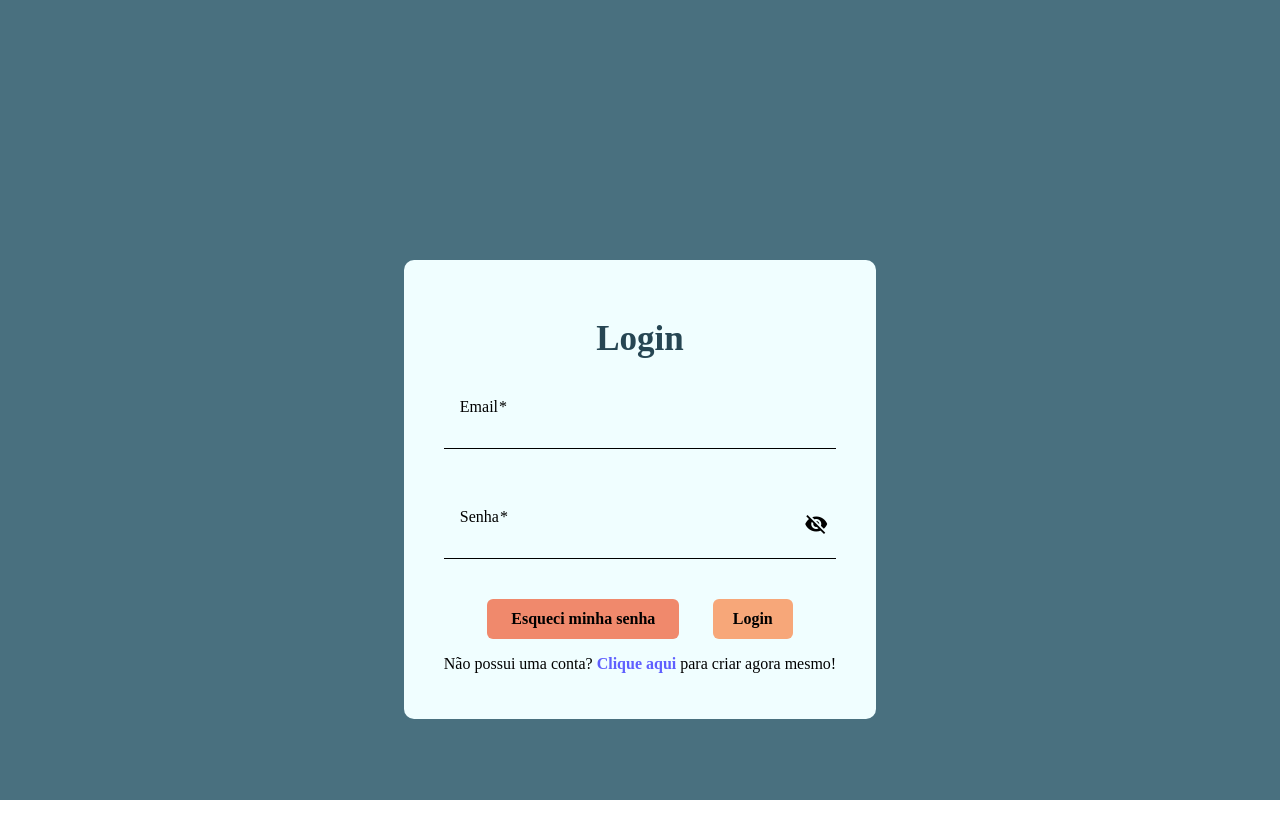
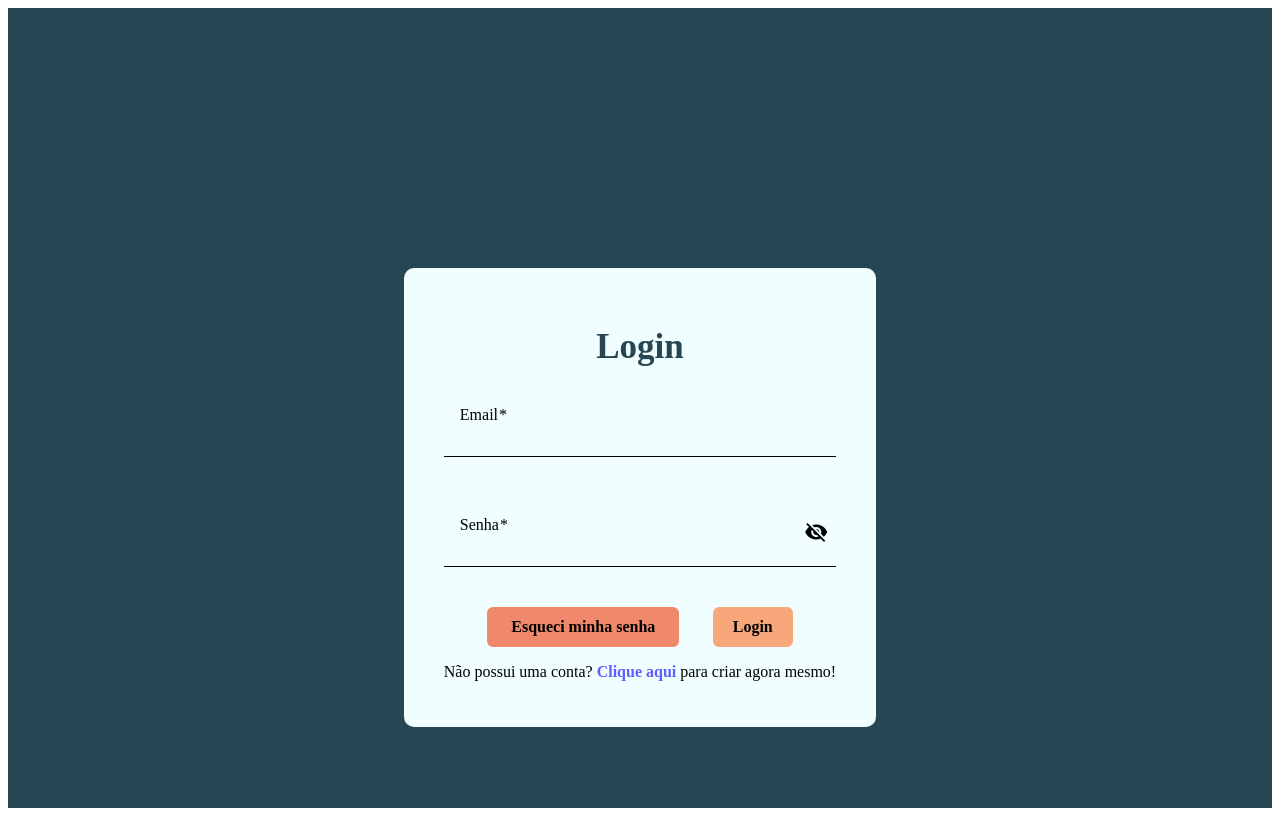
Before and after one commit to RichardPedroso/FoodCare, an Angular app in the folder projeto/frontend/: page /account/sign-in in a window 1280 px wide. Built offline with nearby package versions, Linux system fonts and the light colour scheme.

Commit message:
refactor: linhas de css responsaveis por fixar a pagina comentadas

```diff
--- a/projeto/frontend/src/app/views/account/reset-password/reset-password.component.css
+++ b/projeto/frontend/src/app/views/account/reset-password/reset-password.component.css
@@ -35,7 +35,7 @@
   gap: 1rem;
 }
 
-
+/*
 :host {
   width: 100vw;
   height: 100vh;
@@ -44,7 +44,7 @@
   left: 0;
   z-index: 9999;
 }
-
+*/
 .reset-container{
   background-color: rgba(42, 87, 105, 0.85);
 }
--- a/projeto/frontend/src/app/views/account/sign-in/sign-in.component.css
+++ b/projeto/frontend/src/app/views/account/sign-in/sign-in.component.css
@@ -17,7 +17,7 @@
   margin-top: 220px;
 
 }
-
+/*
 :host {
   width: 100vw;
   height: 100vh;
@@ -26,13 +26,13 @@
   left: 0;
   z-index: 9999;
 }
-
+*/
 body{
   margin: 0;
   padding: 0;
   width: 100%;
   height: 100vh;
-  background-color: rgba(42, 87, 105, 0.85);
+  background-color:  #264653;
 
 }
 
--- a/projeto/frontend/src/app/views/account/sign-up/sign-up.component.css
+++ b/projeto/frontend/src/app/views/account/sign-up/sign-up.component.css
@@ -1,7 +1,7 @@
 .base-form {
   justify-content: center;
   align-items: center;
-  background-color: rgba(42, 87, 105, 0.85);
+  background-color: #264653;
   min-height: 100vh;
   display: flex;
 }
@@ -11,7 +11,7 @@ h2{
   justify-content: center;
   display: flex;
 }
-
+/*
 :host {
   width: 100vw;
   height: 100vh;
@@ -20,7 +20,7 @@ h2{
   left: 0;
   z-index: 9999;
 }
-
+*/
 .form {
   background-color: #f0feff;
   padding: -0px 40px;
@@ -43,7 +43,7 @@ mat-form-field {
 }
 
 .mat-mdc-form-field-infix {
-  background-color: #f2f2f2;
+  background-color: #264653;
   padding: 10px;
   border-radius: 4px;
 }
--- a/projeto/frontend/src/app/views/app/main/main.component.css
+++ b/projeto/frontend/src/app/views/app/main/main.component.css
@@ -142,7 +142,7 @@ main {
   display: none;
 }
 
-
+/*
 :host {
   width: 100vw;
   height: 100vh;
@@ -152,7 +152,7 @@ main {
   z-index: 9999;
   background-color: #263f49;
 }
-
+*/
 
 .button-logout{
   color: #ffffff;
@@ -179,3 +179,7 @@ main {
 .user button:hover{
   background-color: #ac4b32;
 }
+
+.main-layout{
+  background-color: #366679;
+}
```
